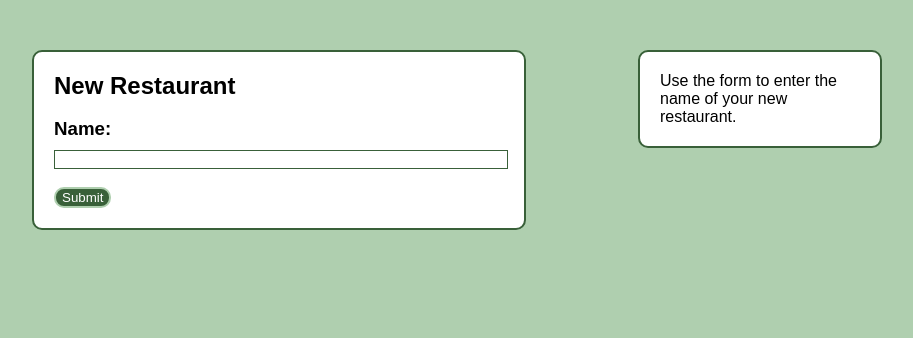
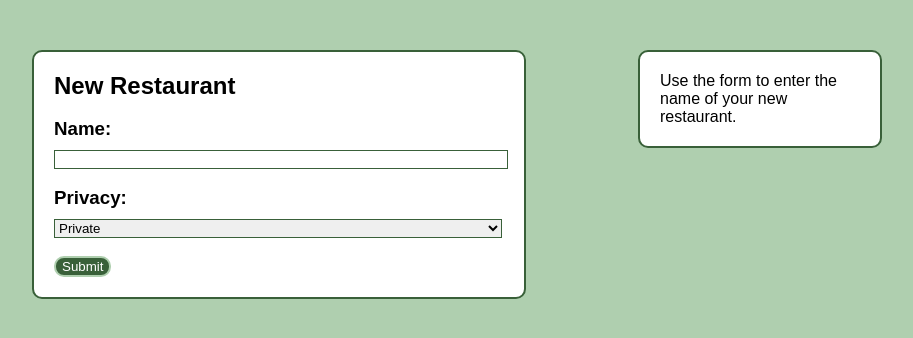
Before and after one commit to davidhammaker/Restaurant_Menu_App, a Flask app: page /new_restaurant in a window 1280 px wide. Shown: the part 87-425 px from the top of the page, without its empty margins (183-1096 px from the left). Run offline with Flask 2, Linux system fonts and the light colour scheme; parts of the project's set-up code (start-up, migrations or seed data) failed here and were passed over.

Commit message:
Corrected instances of RestaurantForm
All changes are required for proper functionality: Includes privacy
selection. Removes 'validate_name' function, using queries instead. Adds
restaurant privacy choices to form instances.

```diff
--- a/restaurant_menu_app/forms.py
+++ b/restaurant_menu_app/forms.py
@@ -7,12 +7,10 @@ from wtforms.validators import DataRequired, Length
 
 class RestaurantForm(FlaskForm):
     name = StringField('Name', validators=[DataRequired(), Length(min=1, max=50)])
+    privacy = SelectField('Privacy', choices=[('True', 'Private'),
+                                              ('False', 'Public')],
+                          validators=[DataRequired()])
     submit = SubmitField('Submit')
-
-    def validate_name(self, name):
-        restaurant = Restaurant.query.filter_by(name=name.data).first()
-        if restaurant:
-            raise ValidationError('That restaurant already exists.')
 
 
 class MenuItemsForm(FlaskForm):
--- a/restaurant_menu_app/restaurants/views.py
+++ b/restaurant_menu_app/restaurants/views.py
@@ -2,6 +2,7 @@ from flask import render_template, url_for, redirect, flash, request, Blueprint
 from restaurant_menu_app import db
 from restaurant_menu_app.models import Restaurant
 from restaurant_menu_app.forms import RestaurantForm, DeleteConfirmForm
+from flask_login import current_user
 
 restaurants = Blueprint('restaurants', __name__)
 
@@ -19,7 +20,17 @@ def restaurant(restaurant_name):
 def new_restaurant():
     form = RestaurantForm()
     if form.validate_on_submit():
-        new_restaurant = Restaurant(name=form.name.data)
+        check_restaurant = Restaurant.query.filter_by(name=form.name.data).first()
+        if check_restaurant:
+            flash(f'"{form.name.data}" already exists.', 'bad')
+            return redirect(url_for('restaurants.new_restaurant', restaurant_name=restaurant.name))
+        if form.privacy.data == 'True':
+            private = True
+        else:
+            private = False
+        new_restaurant = Restaurant(name=form.name.data, user_id=current_user.id, private=private,
+                                    user=current_user)
+        print(new_restaurant)
         db.session.add(new_restaurant)
         db.session.commit()
         flash(f'"{form.name.data}" has been added!', 'good')
@@ -34,12 +45,17 @@ def edit(restaurant_name):
     if not restaurant:
         return redirect(url_for('main.home'))
     if form.validate_on_submit():
+        if form.privacy.data == 'True':
+            private = True
+        else:
+            private = False
         if restaurant.name != form.name.data:
             check_restaurant = Restaurant.query.filter_by(name=form.name.data).first()
             if check_restaurant:
                 flash(f'"{form.name.data}" already exists.', 'bad')
-                return redirect(url_for('items.edit_item', restaurant_name=restaurant.name))
-        restaurant.name = form.name.data
+                return redirect(url_for('restaurants.edit', restaurant_name=restaurant.name))
+            restaurant.name = form.name.data
+        restaurant.private=private
         db.session.commit()
         flash(f'"{form.name.data}" has been updated!', 'good')
         return redirect(url_for('restaurants.restaurant', restaurant_name=restaurant.name))
--- a/restaurant_menu_app/templates/new_restaurant.html
+++ b/restaurant_menu_app/templates/new_restaurant.html
@@ -21,6 +21,20 @@
                         <p>{{ form.name(class="res-form-field") }}</p>
                     {% endif %}
                     <br>
+                    <h3>{{ form.privacy.label }}:</h3>
+                    {% if form.privacy.errors %}
+                        <p>{{ form.privacy(class="res-form-field-errors") }}</p>
+                        <div class="error-feedback">
+                            <ul>
+                                {% for error in form.privacy.errors %}
+                                    <li>{{ error }}</li>
+                                {% endfor %}
+                            </ul>
+                        </div>
+                    {% else %}
+                        <p>{{ form.privacy(class="res-form-field") }}</p>
+                    {% endif %}
+                    <br>
                     {{ form.submit(class="res-form-button") }}
                 </form>
             </div>
```
Also changed, not shown: restaurant_menu_app/templates/edit.html (+14 -0 lines).
